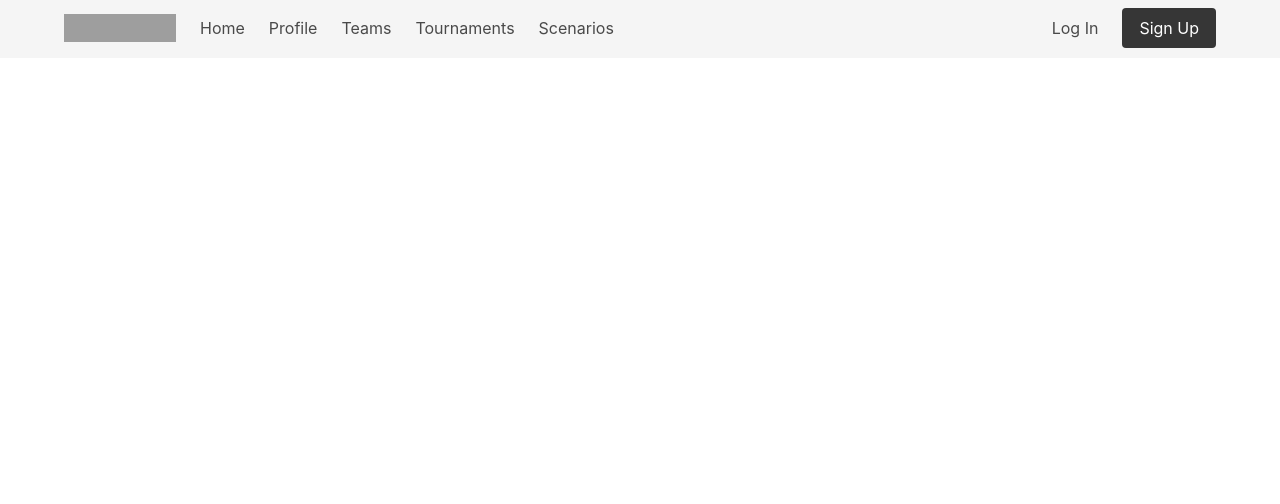
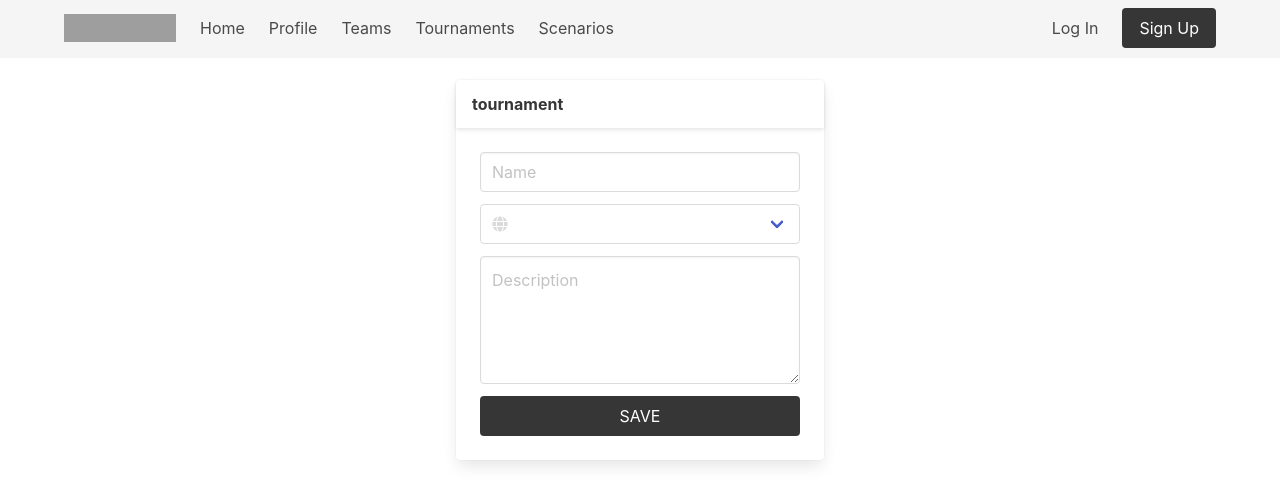
Before and after one commit to threevanny/sportapp, an Angular app: page /tournament-create in a window 1280 px wide. Before the commit this address led to /. Shown: the top 504 px of the page. Built offline with nearby package versions, Linux system fonts and the light colour scheme; grey boxes are pictures that could not be loaded.

Commit message:
Tournaments

```diff
--- a/src/app/app-routing.module.ts
+++ b/src/app/app-routing.module.ts
@@ -10,6 +10,7 @@ import { TeamComponent } from './components/team/team.component';
 import { TournamentComponent } from './components/tournament/tournament.component';
 import { ScenarioCreateComponent } from './components/scenario-create/scenario-create.component';
 import { TeamCreateComponent } from './components/team-create/team-create.component';
+import { TournamentCreateComponent } from './components/tournament-create/tournament-create.component';
 
 const routes: Routes = [
   { path: '', redirectTo: 'home', pathMatch: 'full' },
@@ -21,7 +22,8 @@ const routes: Routes = [
   { path: 'team', component: TeamComponent },
   { path: 'tournament', component: TournamentComponent	},
   { path: 'scenario-create', component: ScenarioCreateComponent },
-  { path: 'team-create', component: TeamCreateComponent }
+  { path: 'team-create', component: TeamCreateComponent },
+  { path: 'tournament-create', component: TournamentCreateComponent }
 ];
 
 @NgModule({
--- a/src/app/app.module.ts
+++ b/src/app/app.module.ts
@@ -14,6 +14,7 @@ import { ScenarioComponent } from './components/scenario/scenario.component';
 import { TournamentComponent } from './components/tournament/tournament.component';
 import { ScenarioCreateComponent } from './components/scenario-create/scenario-create.component';
 import { TeamCreateComponent } from './components/team-create/team-create.component';
+import { TournamentCreateComponent } from './components/tournament-create/tournament-create.component';
 
 @NgModule({
   declarations: [
@@ -27,6 +28,7 @@ import { TeamCreateComponent } from './components/team-create/team-create.compon
     TournamentComponent,
     ScenarioCreateComponent,
     TeamCreateComponent,
+    TournamentCreateComponent,
 
   ],
   imports: [
--- /dev/null
+++ b/src/app/components/tournament-create/tournament-create.component.html
@@ -0,0 +1,53 @@
+<div class="container">
+  <main class="content">
+    <div class="columns">
+      <div class="column"></div>
+      <div class="column">
+        <div class="card">
+          <header class="card-header has-text-centered">
+            <p class="card-header-title">tournament</p>
+          </header>
+          <div class="card-content">
+            <form (submit)="saveTournament()">
+              <div class="field">
+                <p class="control">
+                  <input class="input" type="text" [(ngModel)]="tournament.name"  name="name" placeholder="Name"/>
+                </p>
+              </div>
+              <div class="field">
+                <div class="control has-icons-left has-icons-right">
+                  <div class="select is-fullwidth">
+                    <select name="role" [(ngModel)]="tournament.type">
+                      <option value="Atletismo">Atletismo</option>
+                      <option value="Baloncesto">Baloncesto</option>
+                      <option value="Boxeo">Boxeo</option>
+                      <option value="Patinaje">Patinaje</option>
+                      <option value="Voleibol">Voleibol</option>
+                      <option value="Tenis">Tenis</option>
+                      <option value="Fútbol">Fútbol</option>
+                      <option value="Fútbol Sala">Fútbol Sala</option>
+                    </select>
+                  </div>
+                  <span class="icon is-left">
+                    <i class="fas fa-globe"></i>
+                  </span>
+                </div>
+              </div>
+              <div class="field">
+                <p class="control">
+                  <textarea class="textarea" [(ngModel)]="tournament.description"  name="description" placeholder="Description"></textarea>
+                </p>
+              </div>
+              <div class="field">
+                <p class="control">
+                  <button class="button is-dark is-fullwidth" type="submit">SAVE</button>
+                </p>
+              </div>
+            </form>
+          </div>
+        </div>
+      </div>
+      <div class="column"></div>
+    </div>
+  </main>
+</div>
--- /dev/null
+++ b/src/app/components/tournament-create/tournament-create.component.ts
@@ -0,0 +1,43 @@
+import { Component, OnInit } from '@angular/core';
+import { Router } from '@angular/router';
+import { HttpClient } from '@angular/common/http';
+
+@Component({
+  selector: 'app-tournament-create',
+  templateUrl: './tournament-create.component.html',
+  styleUrls: ['./tournament-create.component.css']
+})
+export class TournamentCreateComponent implements OnInit {
+
+  API = "http://localhost:3000";
+
+  tournament = {
+    name: "",
+    type: "",
+    description: "",
+    teams: ["Leones","Pumas", "Aguilas", "Tiburones", "Unicornios"],
+    referee: "Daniel Reyes",
+    scenario: "Estadio municipal #2",
+    status: "activo"
+  };
+
+  constructor(
+    private http: HttpClient,
+    private router: Router
+  ) { }
+
+  ngOnInit(): void {
+  }
+
+  saveTournament() {
+    const newTournament = this.tournament;
+    console.log(newTournament);
+    this.http.post<any>(`${this.API}/api/tournament/create`, newTournament)
+    .subscribe(data => {
+      if(data){
+        console.log(data)
+        this.router.navigate(['/tournament']);
+      }
+    });
+  }
+}
--- a/src/app/components/tournament/tournament.component.html
+++ b/src/app/components/tournament/tournament.component.html
@@ -1 +1,34 @@
-<p>tournament works!</p>
+<div class="container">
+  <a class="button is-dark is-small is-rounded" routerLink="/tournament-create">Create Tournament</a>
+  <table class="table">
+    <thead>
+      <tr>
+        <th><abbr title="Name">Name</abbr></th>
+        <th><abbr title="Type">Type</abbr></th>
+        <th><abbr title="Description">Description</abbr></th>
+        <th><abbr title="Scenario">Scenario</abbr></th>
+        <th><abbr title="Status">Status</abbr></th>
+      </tr>
+    </thead>
+    <tfoot>
+      <tr>
+        <th><abbr title="Name">Name</abbr></th>
+        <th><abbr title="Type">Type</abbr></th>
+        <th><abbr title="Description">Description</abbr></th>
+        <th><abbr title="Scenario">Scenario</abbr></th>
+        <th><abbr title="Status">Status</abbr></th>
+      </tr>
+    </tfoot>
+    <tbody>
+
+      <tr  *ngFor="let t of ts">
+        <td>{{t.name}}</td>
+        <td>{{t.type}}</td>
+        <td>{{t.description}}</td>
+        <td>{{t.scenario}}</td>
+        <td>{{t.status}}</td>
+      </tr>
+
+    </tbody>
+  </table>
+</div>
--- a/src/app/components/tournament/tournament.component.ts
+++ b/src/app/components/tournament/tournament.component.ts
@@ -1,4 +1,15 @@
 import { Component, OnInit } from '@angular/core';
+import { HttpClient } from '@angular/common/http';
+
+interface Tournament {
+  name: string,
+  type: string,
+  description: string,
+  teams: ["Leones","Pumas", "Aguilas", "Tiburones", "Unicornios"],
+  referee: "Daniel Reyes",
+  scenario: "Estadio municipal #2",
+  status: "activo"
+}
 
 @Component({
   selector: 'app-tournament',
@@ -7,9 +18,23 @@ import { Component, OnInit } from '@angular/core';
 })
 export class TournamentComponent implements OnInit {
 
-  constructor() { }
+  API = "http://localhost:3000";
+
+  ts: Tournament[] = []
+
+  constructor(
+    private http: HttpClient,
+  ) { }
 
   ngOnInit(): void {
+    this.getTournaments();
   }
 
+  getTournaments() {
+    this.http.get<Tournament[]>(`${this.API}/api/tournament/all`)
+    .subscribe(res => {
+      console.log(res);
+      this.ts = res;
+    })
+  }
 }
```
Also changed, not shown: src/app/components/tournament-create/tournament-create.component.css (added), 1 other file (tests, documents, lock files or other folders).
